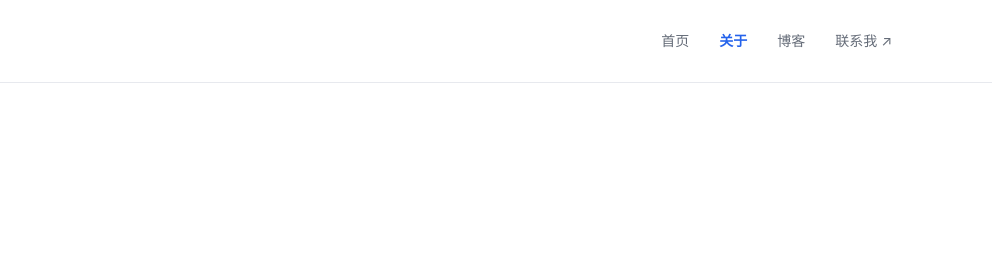
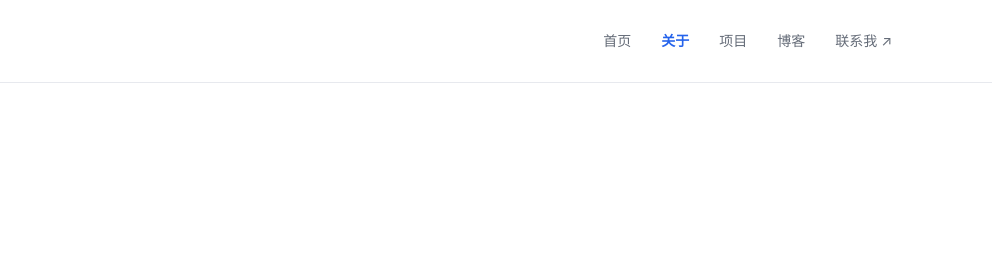
Before and after one commit to TomorrowlandD/tomorrowlandd.github.io, a plain HTML site: page about.html in a window 1280 px wide. Shown: the top 280 px of the page, 288-1280 px from the left. Drawn offline with Linux system fonts and the light colour scheme.

Commit message:
fix: 关于页/博客页导航补充「项目」入口，保持全站导航一致

```diff
--- a/about.html
+++ b/about.html
@@ -79,6 +79,7 @@
         <nav class="navigation" aria-label="主导航">
           <a href="./index.html">首页</a>
           <a href="./about.html" aria-current="page">关于</a>
+          <a href="./index.html#projects">项目</a>
           <a href="./blog.html">博客</a>
           <a class="nav-contact" href="./index.html#contact">联系我 <span aria-hidden="true">↗</span></a>
         </nav>
```
Also changed, not shown: blog.html (+1 -0 lines).
